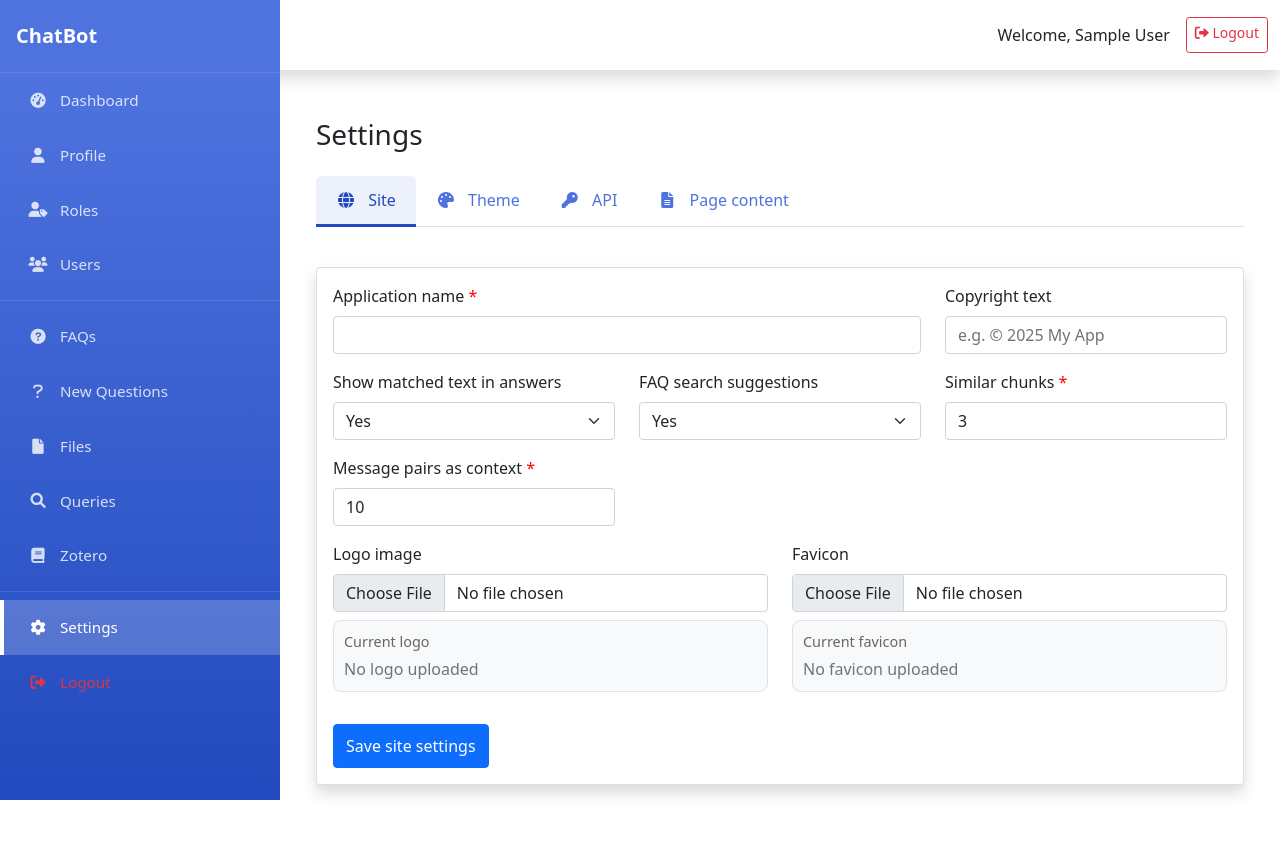
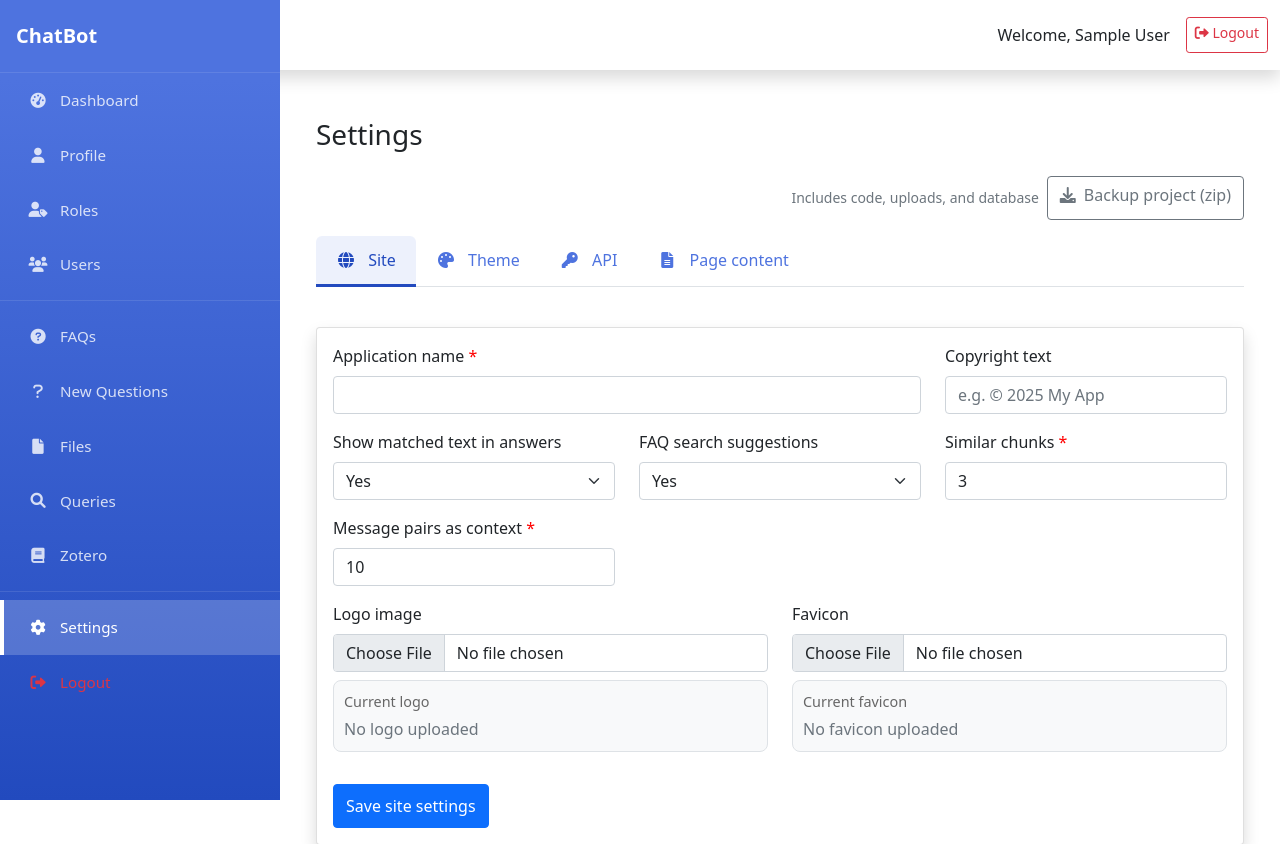
Before and after one commit to nasiriubat/thesis-rag, a Flask app: page /admin/settings in a window 1280 px wide. Shown: the top 844 px of the page. Before the commit the page ends 800 px from the top, so only its background shows below. Run offline with Flask 3, Linux system fonts and the light colour scheme; the visitor is signed in with stand-in values (Sample User, id 1); data that the repository does not hold is empty; parts of the project's set-up code (start-up, migrations or seed data) failed here and were passed over; some libraries are stand-ins or nearby versions.

Commit message:
db backup

```diff
--- a/routes.py
+++ b/routes.py
@@ -8,6 +8,7 @@ from flask import (
     flash,
     session,
     current_app,
+    send_file,
 )
 from sqlalchemy import func
 from flask_login import login_user, login_required, logout_user, current_user
@@ -34,6 +35,8 @@ import re
 from pathlib import Path
 from werkzeug.utils import secure_filename
 import time
+import zipfile
+import io
 from zotero_client import (
     get_libraries,
     get_items_with_attachments,
@@ -525,6 +528,59 @@ def api_zotero_sync():
         print(f"Zotero sync error: {e}")
         db.session.rollback()
         return jsonify({"type": "error", "message": str(e)}), 500
+
+
+# Directories and files to exclude from backup (like .gitignore)
+_BACKUP_SKIP_DIRS = {
+    "venv", ".git", "__pycache__", "env", ".venv", "env.bak", "venv.bak",
+    "node_modules", ".idea", ".vscode", "instance", ".webassets-cache",
+    "dataembedding", "htmlcov", ".tox", ".pytest_cache", "build", "dist", "eggs",
+}
+_BACKUP_SKIP_FILES = {".env", ".env.local", ".env.*.local"}
+_BACKUP_SKIP_SUFFIXES = (".pyc", ".pyo", ".db", ".sqlite", ".sqlite3", ".npy", ".faiss", ".npz", ".log")
+
+
+@main.route("/admin/backup")
+@login_required
+def admin_backup():
+    """Download the project as a zip (code, templates, static, migrations, uploads; excludes venv, .git, .env, dataembedding)."""
+    try:
+        root = current_app.root_path
+        buf = io.BytesIO()
+        with zipfile.ZipFile(buf, "w", zipfile.ZIP_DEFLATED) as zf:
+            for dirpath, dirnames, filenames in os.walk(root, topdown=True):
+                # Skip excluded directories (prune from walk)
+                dirnames[:] = [d for d in dirnames if d not in _BACKUP_SKIP_DIRS and not d.startswith(".")]
+                rel_base = os.path.relpath(dirpath, root)
+                if rel_base == ".":
+                    rel_base = ""
+                for name in filenames:
+                    if name in _BACKUP_SKIP_FILES or name.endswith(_BACKUP_SKIP_SUFFIXES):
+                        continue
+                    if name.endswith(".env") or (name.startswith(".env") and name != ".env.example"):
+                        continue
+                    full = os.path.join(dirpath, name)
+                    arcname = os.path.join("thesis-rag", rel_base, name) if rel_base else os.path.join("thesis-rag", name)
+                    zf.write(full, arcname)
+            # Include SQLite database (same file the app uses)
+            db_uri = current_app.config.get("SQLALCHEMY_DATABASE_URI", "")
+            if db_uri.startswith("sqlite:///"):
+                db_path = db_uri.replace("sqlite:///", "", 1).strip()
+                if not os.path.isabs(db_path):
+                    db_path = os.path.join(root, db_path)
+                if os.path.isfile(db_path):
+                    zf.write(db_path, os.path.join("thesis-rag", os.path.basename(db_path)))
+        buf.seek(0)
+        filename = f"thesis-rag-backup-{datetime.now().strftime('%Y%m%d-%H%M')}.zip"
+        return send_file(
+            buf,
+            mimetype="application/zip",
+            as_attachment=True,
+            download_name=filename,
+        )
+    except Exception as e:
+        print(f"Backup error: {e}")
+        return jsonify({"message": str(e), "type": "error"}), 500
 
 
 def _apply_settings_update(settings_to_update, preserve_empty_keys=None):
--- a/templates/admin/settings.html
+++ b/templates/admin/settings.html
@@ -47,6 +47,13 @@
     {% endfor %}
     {% endif %}
     {% endwith %}
+
+    <div class="mb-3 d-flex justify-content-end align-items-center">
+        <span class="text-muted small me-2">Includes code, uploads, and database</span>
+        <a href="{{ url_for('main.admin_backup') }}" class="btn btn-outline-secondary" download>
+            <i class="fas fa-download me-2"></i>Backup project (zip)
+        </a>
+    </div>
 
     <ul class="nav nav-tabs settings-tabs mb-3" id="settingsTab" role="tablist">
         <li class="nav-item" role="presentation">
```
Also changed, not shown: migrations/versions/ae830e7f45e0_add_answer_column_to_query_model.py (+13 -11 lines), migrations/versions/c1f2a3b4c5d6_add_file_source_external_id.py (+17 -6 lines).
